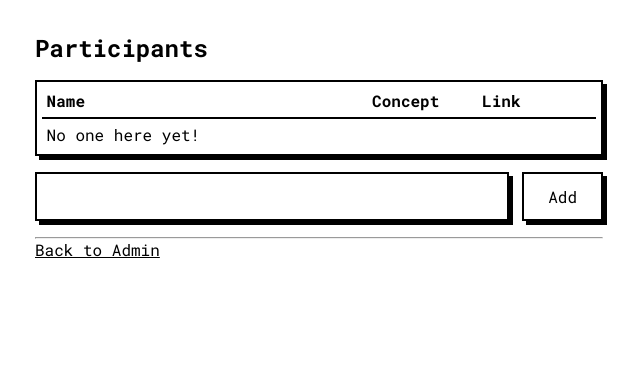
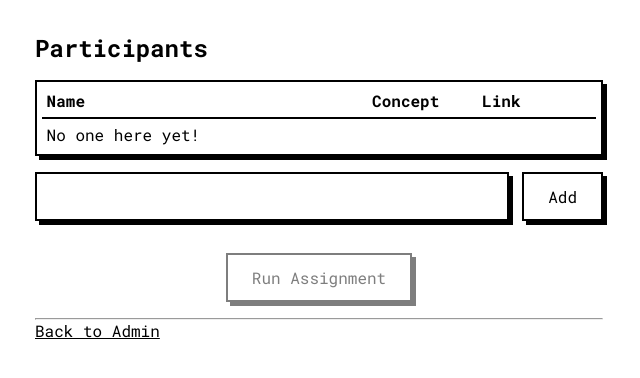
Before and after one commit to carpelli/concepterklaas, a Flask app: template app/templates/event.html in a window 1280 px wide. Shown: the top 378 px of the page, without its empty margins (321-961 px from the left). Run offline with Flask 3, Linux system fonts and the light colour scheme; the template is opened without the code that fills it, so the values that code supplies are empty.

Commit message:
Fix the assignment button

```diff
--- a/app/static/style.css
+++ b/app/static/style.css
@@ -64,7 +64,7 @@ button,
     font-family: "Roboto Mono", monospace;
 }
 
-button:hover,
+button:not([disabled]):hover,
 .button:hover {
     box-shadow: 6px 6px 0 #000;
 }
@@ -88,6 +88,11 @@ textarea {
 label {
     margin-bottom: 0.5rem;
     display: block;
+}
+
+[disabled] {
+    opacity: 0.5;
+    cursor: not-allowed;
 }
 
 form .couple {
--- a/app/templates/admin.html
+++ b/app/templates/admin.html
@@ -28,7 +28,7 @@
             {% endfor %}
         </tbody>
     </table>
-    <h2 class="mt-1">Create Event</h2>
+    <h3 class="mt-1">Create Event</h3>
     <form method="post" action="{{ url_for('admin') }}">
         <label for="event_name">Event name:</label>
         <div class="couple">
--- a/app/templates/base.html
+++ b/app/templates/base.html
@@ -1,4 +1,4 @@
-{% set x = heroicon_outline("x-mark", width="1em", height="1em", stroke_width="2", style="display: block") %}
+{% set x = heroicon_outline("x-mark", width="1em", height="1em", stroke_width="2", style="display: block; position: relative; top: 0.05em") %}
 {% set check = heroicon_outline("check", width="1em", height="1em", stroke_width="2", style="display: block") %}
 {% macro delete_button(action, confirm="") %}
     <form method="post"
--- a/app/templates/event.html
+++ b/app/templates/event.html
@@ -28,7 +28,8 @@
                     </td>
                     <td>{{ check if p.concept else x }}</td>
                     <td>
-                        <a href="{{ url_for('participant_view', event_slug=event.slug, participant_slug=p.slug, token=p.token) }}">Link</a>
+                        <a href="{{ url_for('participant_view', event_slug=event.slug, participant_slug=p.slug, token=p.token) }}"
+                           on>Copy</a>
                     </td>
                     {% set confirm = "Are you sure you want to delete this participant? They have already submitted a concept." if p.concept else "" %}
                     {% if not assignment_run %}
@@ -53,15 +54,16 @@
                 <button type="submit">Add</button>
             </div>
         </form>
-        {% if can_run_assignment %}
-            <hr />
-            <form method="post"
-                  action="{{ url_for('run_assignment', event_id=event.id) }}">
-                <button type="submit">Run Assignment</button>
-            </form>
-        {% endif %}
+        <form class="text-center mt-1"
+              method="post"
+              action="{{ url_for('run_assignment', event_id=event.id) }}">
+            <button type="submit"
+                    {% if not can_run_assignment %}disabled title="Not all concepts have been submitted yet"{% endif %}>
+                Run Assignment
+            </button>
+        </form>
     {% endif %}
-    <hr />
+    <hr class="mt-1" />
     <p>
         <a href="{{ url_for('admin') }}">Back to Admin</a>
     </p>
```
